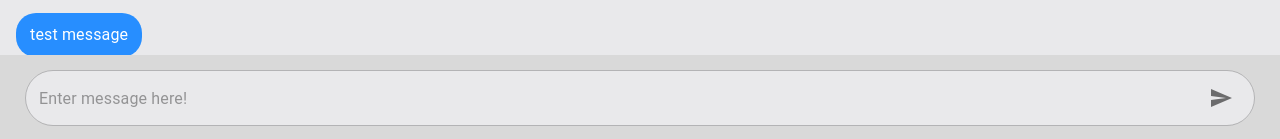
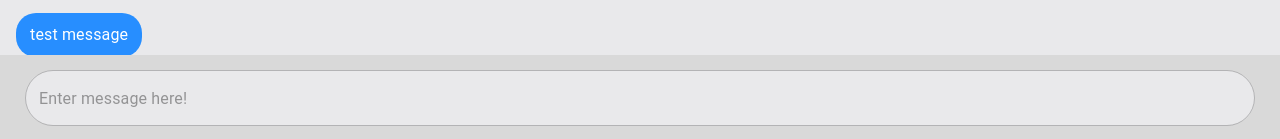
Before and after one commit to Palm394/chat-application-client, a Next.js app: page /chat/1 in a window 1280 px wide. Shown: the part 659-798 px from the top of the page. Built offline with nearby package versions, Linux system fonts and the light colour scheme.

Commit message:
hide send icon when chatbox text is empty

```diff
--- a/src/component/Footer/ChatBox.tsx
+++ b/src/component/Footer/ChatBox.tsx
@@ -2,6 +2,7 @@ import theme from "@/config/theme";
 import { IconButton, TextField as MuiTextField, styled } from "@mui/material";
 import SendIcon from '@mui/icons-material/Send';
 import FooterLayout from "./Layout";
+import { useState } from "react";
 
 const TextField = styled(MuiTextField)({
   '.MuiOutlinedInput-root': {
@@ -17,14 +18,18 @@ const TextField = styled(MuiTextField)({
 });
 
 export default function ChatBox() {
+  const [value, setValue] = useState<string>("")
+
   return (
     <FooterLayout>
       <TextField
+        value={value}
+        onChange={(e) => setValue(e.target.value)}
         placeholder="Enter message here!"
         fullWidth
         sx={{ borderRadius: 8 }}
         InputProps={{
-          endAdornment: (
+          endAdornment: value.length > 0 && (
             <IconButton>
               <SendIcon />
             </IconButton>
```
